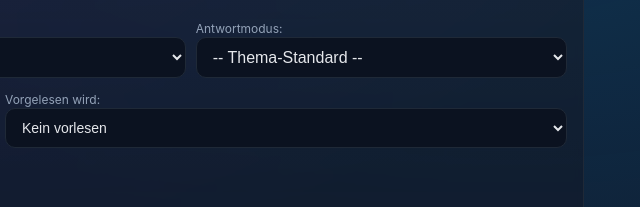
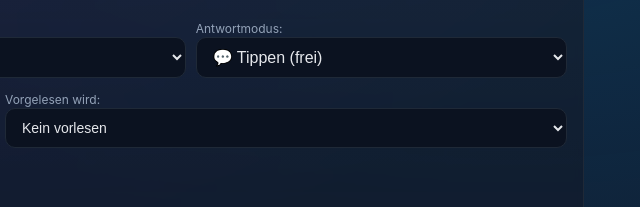
Before and after one commit to kranege1/LernKarten, a website: page index.html in a window 1280 px wide. Shown: the part 162-369 px from the top of the page, 640-1280 px from the left. Drawn offline with nearby package versions, Linux system fonts and the light colour scheme; no server answers.

Commit message:
Remove confusing 'Thema-Standard' option from answer mode dropdown

```diff
--- a/index.html
+++ b/index.html
@@ -51,7 +51,6 @@
 							<div>
 								<label for="learn-mode">Antwortmodus:</label>
 								<select id="learn-mode">
-									<option value="">-- Thema-Standard --</option>
 									<option value="type">💬 Tippen (frei)</option>
 									<option value="judge">✓/✗ Richtig/Falsch</option>
 									<option value="multiple-choice">🎯 Multiple Choice</option>
```
